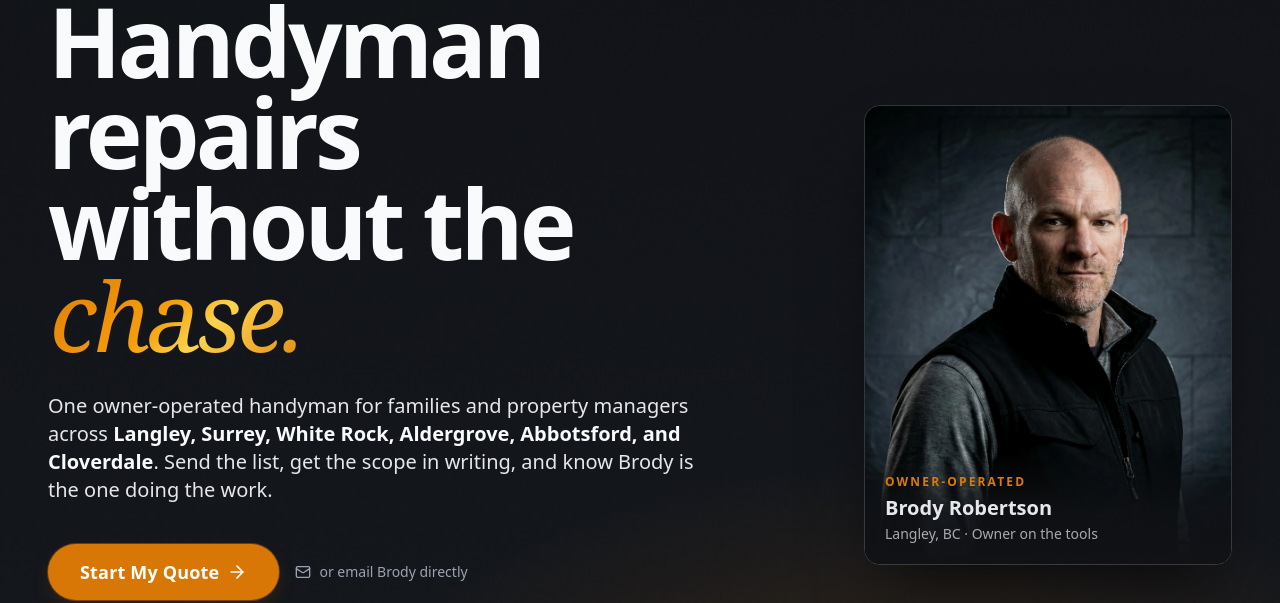
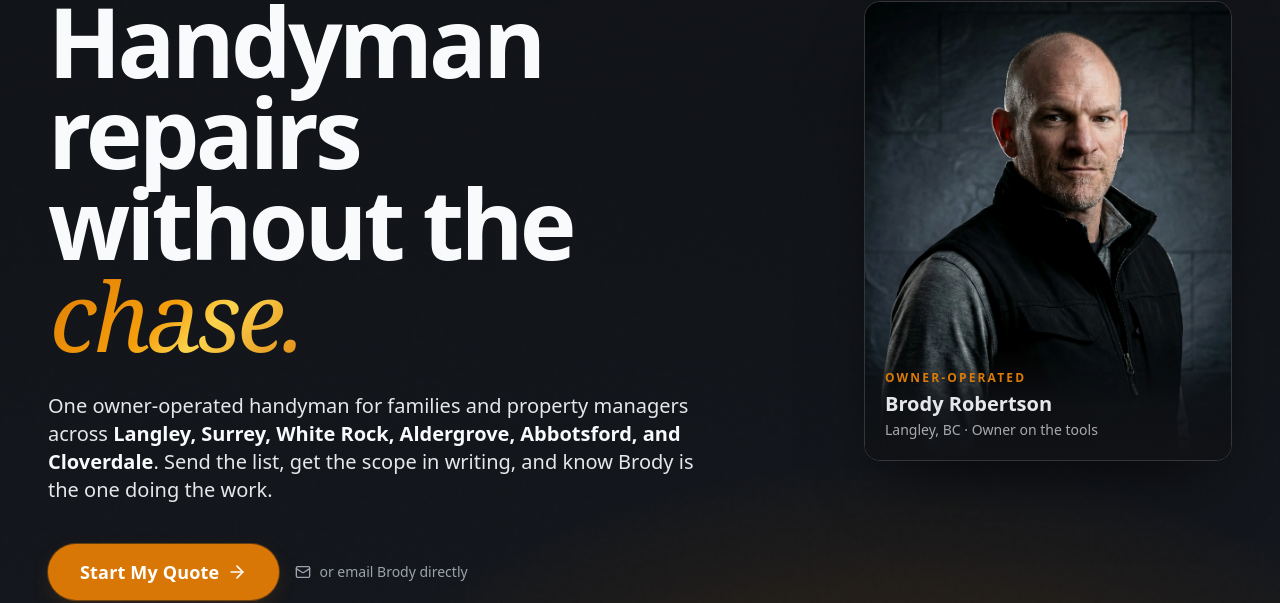
Before and after one commit to KootenayMadeDigital/Summit-Handyman-v2, a Next.js app: page / in a window 1280 px wide. Shown: the part 231-834 px from the top of the page. Built offline with nearby package versions, Linux system fonts and the light colour scheme; no server answers; a web font is replaced by a local one.

Commit message:
fix: refine hero portrait positioning

```diff
--- a/components/sections/hero.tsx
+++ b/components/sections/hero.tsx
@@ -129,16 +129,16 @@ export function Hero() {
           initial={reduce ? { opacity: 0 } : { opacity: 0, x: 24 }}
           animate={reduce ? { opacity: 1 } : { opacity: 1, x: 0 }}
           transition={{ duration: 0.9, delay: 0.5, ease: [0.22, 1, 0.36, 1] }}
-          className="hidden lg:block lg:col-span-4"
+          className="hidden lg:block lg:col-span-4 lg:self-start lg:pt-16 xl:pt-[4.5rem]"
         >
-          <Parallax strength={0.06}>
-            <div className="summit-photo-motion photo-grade relative aspect-[4/5] w-full max-w-sm ml-auto summit-scan-accent rounded-2xl overflow-hidden border border-divider-strong shadow-panel-lg group">
+          <Parallax strength={0.04}>
+            <div className="summit-photo-motion photo-grade relative aspect-[4/5] w-full lg:max-w-[22rem] xl:max-w-[25rem] 2xl:max-w-[27rem] ml-auto summit-scan-accent rounded-2xl overflow-hidden border border-divider-strong shadow-panel-lg group">
               <Image
                 src="/images/about-brody.webp"
                 alt={`${site.owner}, owner of ${site.name}`}
                 fill
                 priority
-                sizes="(max-width: 1024px) 0px, 384px"
+                sizes="(max-width: 1024px) 0px, (max-width: 1280px) 352px, (max-width: 1536px) 400px, 432px"
                 className="object-cover transition-transform duration-1000 ease-editorial group-hover:scale-105"
               />
               <div className="absolute inset-x-0 bottom-0 p-5 bg-gradient-to-t from-summit-black via-summit-black/85 to-transparent">
```
